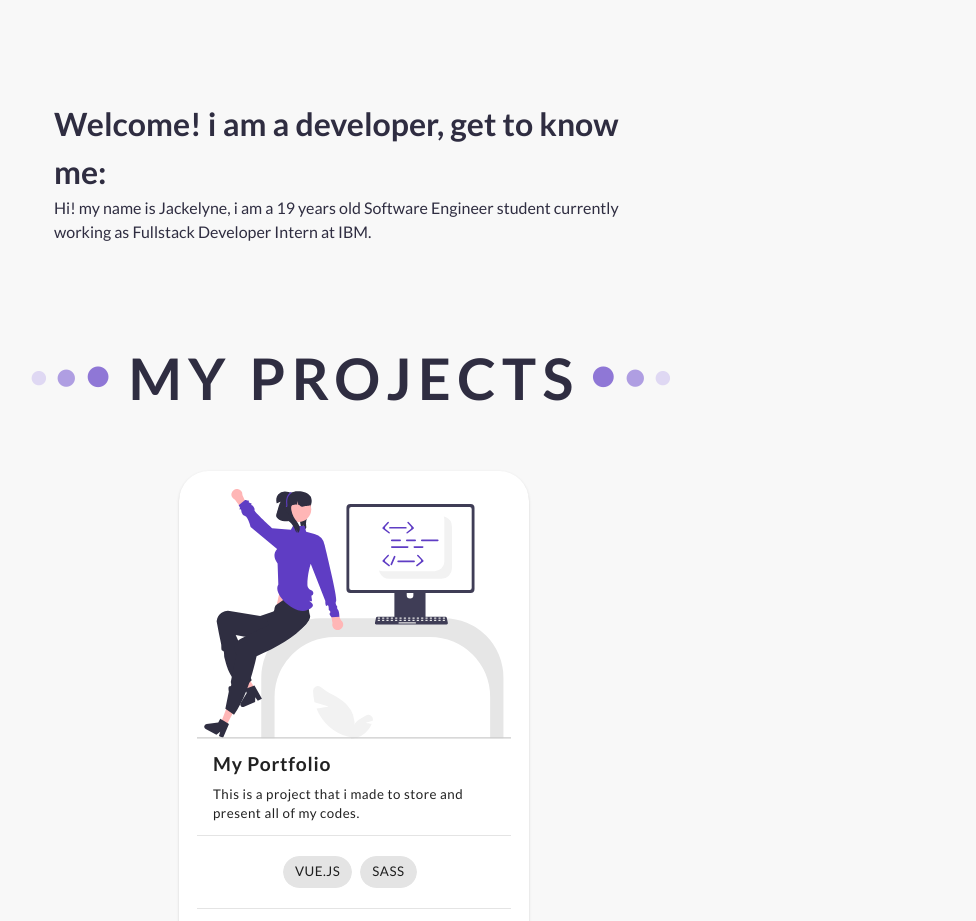
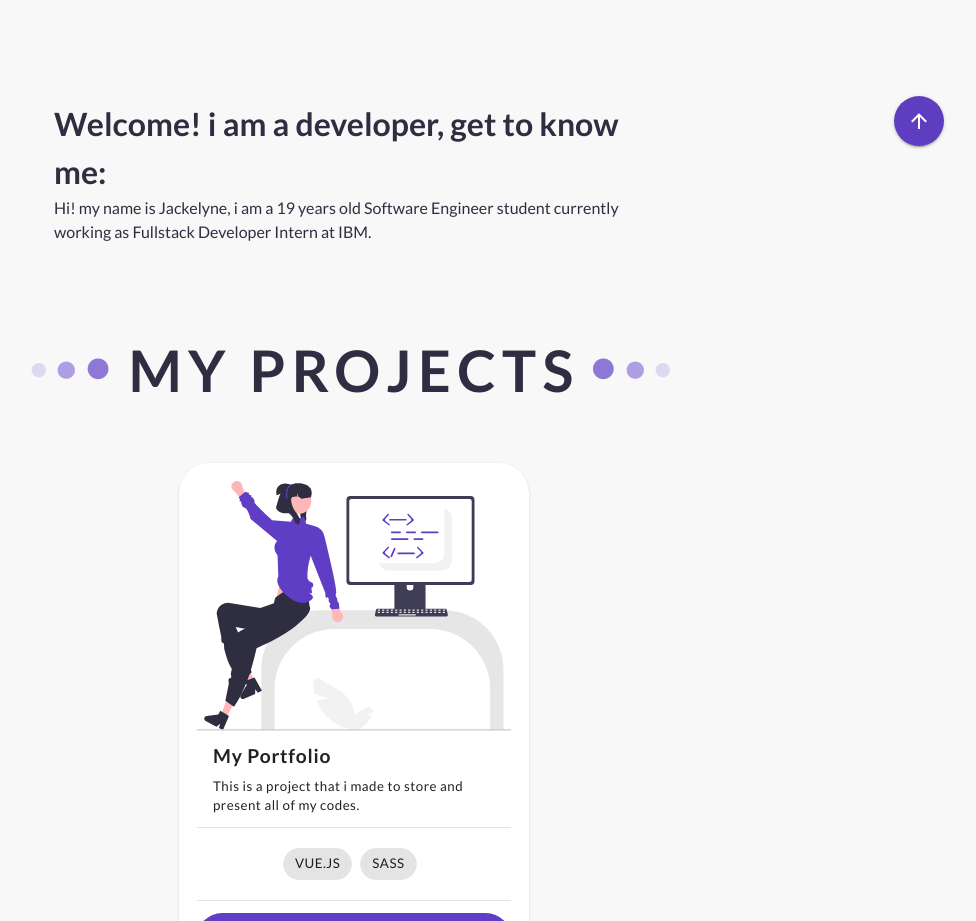
Before and after one commit to jaqnunes/portfolio, a Vue app: page / in a window 1280 px wide. Shown: the part 604-1525 px from the top of the page, without its empty margins (286-1262 px from the left). Built offline with nearby package versions, Linux system fonts and the light colour scheme.

Commit message:
feat: scroll up button

```diff
--- a/src/App.vue
+++ b/src/App.vue
@@ -1,10 +1,11 @@
 <template>
   <v-app id="app" :class="ThemeStore.getTheme">
-    <NavBar />
     <v-container fluid>
+      <NavBar />
       <AboutMeSection id="about" />
       <PortfolioSection id="portfolio" />
       <ContactMeFooter id="contact" />
+      <ScrollUpButton />
     </v-container>
   </v-app>
 </template>
@@ -16,6 +17,7 @@ import NavBar from "./components/NavBar.vue";
 import AboutMeSection from "./components/AboutMe.vue";
 import PortfolioSection from "./components/PortfolioSection.vue";
 import ContactMeFooter from "./components/ContactMeFooter.vue";
+import ScrollUpButton from "./components/minor-components/ScrollUpButton.vue";
 
 export default {
   components: {
@@ -23,6 +25,7 @@ export default {
     AboutMeSection,
     PortfolioSection,
     ContactMeFooter,
+    ScrollUpButton,
   },
   computed: {
     ...mapStores(useThemeStore),
--- a/src/components/NavBar.vue
+++ b/src/components/NavBar.vue
@@ -41,7 +41,7 @@ export default {
   border-bottom: solid #e5e7eb;
 
   &--title:link {
-    transition: 0.7s;
+    transition: 0.5s;
     text-decoration: none;
     font-size: 1.5rem;
     letter-spacing: 0.25rem;
--- a/src/components/PortfolioSection.vue
+++ b/src/components/PortfolioSection.vue
@@ -38,7 +38,7 @@ export default {
   font-size: 3.583rem;
   font-weight: 700;
   letter-spacing: 0.4rem;
-  padding-top: 2.5rem;
+  padding-top: 2rem;
 
   &--text {
     margin: 0px 10px;
--- /dev/null
+++ b/src/components/minor-components/ScrollUpButton.vue
@@ -0,0 +1,30 @@
+<template>
+  <div>
+    <v-btn @click="scrollUp('navigation-bar')" icon="mdi-arrow-up" id="scroll-up-button">
+    </v-btn>
+  </div>
+</template>
+
+<script>
+export default {
+  name: "ScrollUpButton",
+  methods: {
+    scrollUp() {
+      window.scrollTo({
+        top: 0,
+        behavior: "smooth"
+      });
+    }
+  },
+};
+</script>
+
+<style scoped>
+#scroll-up-button {
+  position: fixed;
+  right: 50px;
+  bottom: 50px;
+  color: #fff;
+  background-color: #5f3dc1;
+}
+</style>
```
